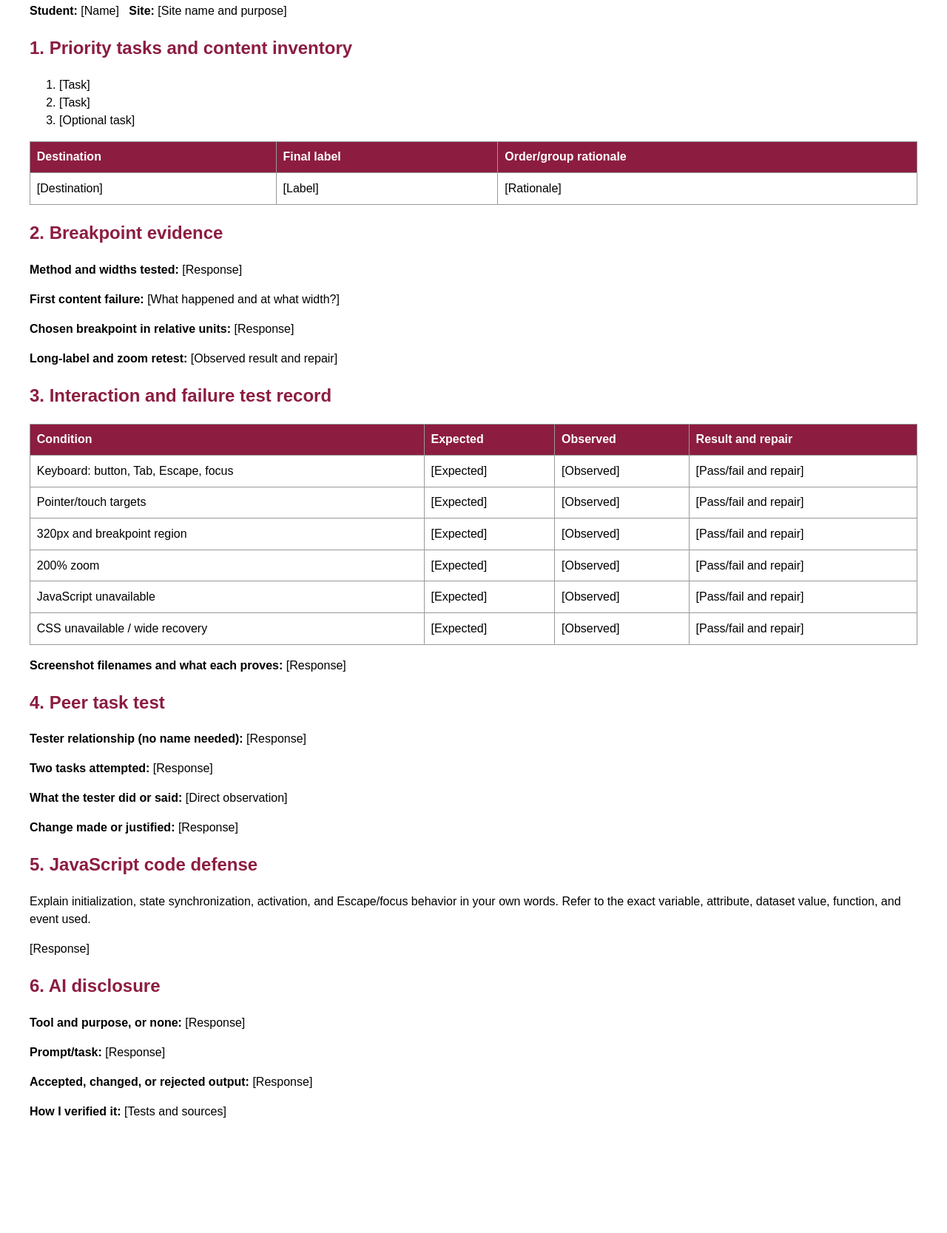
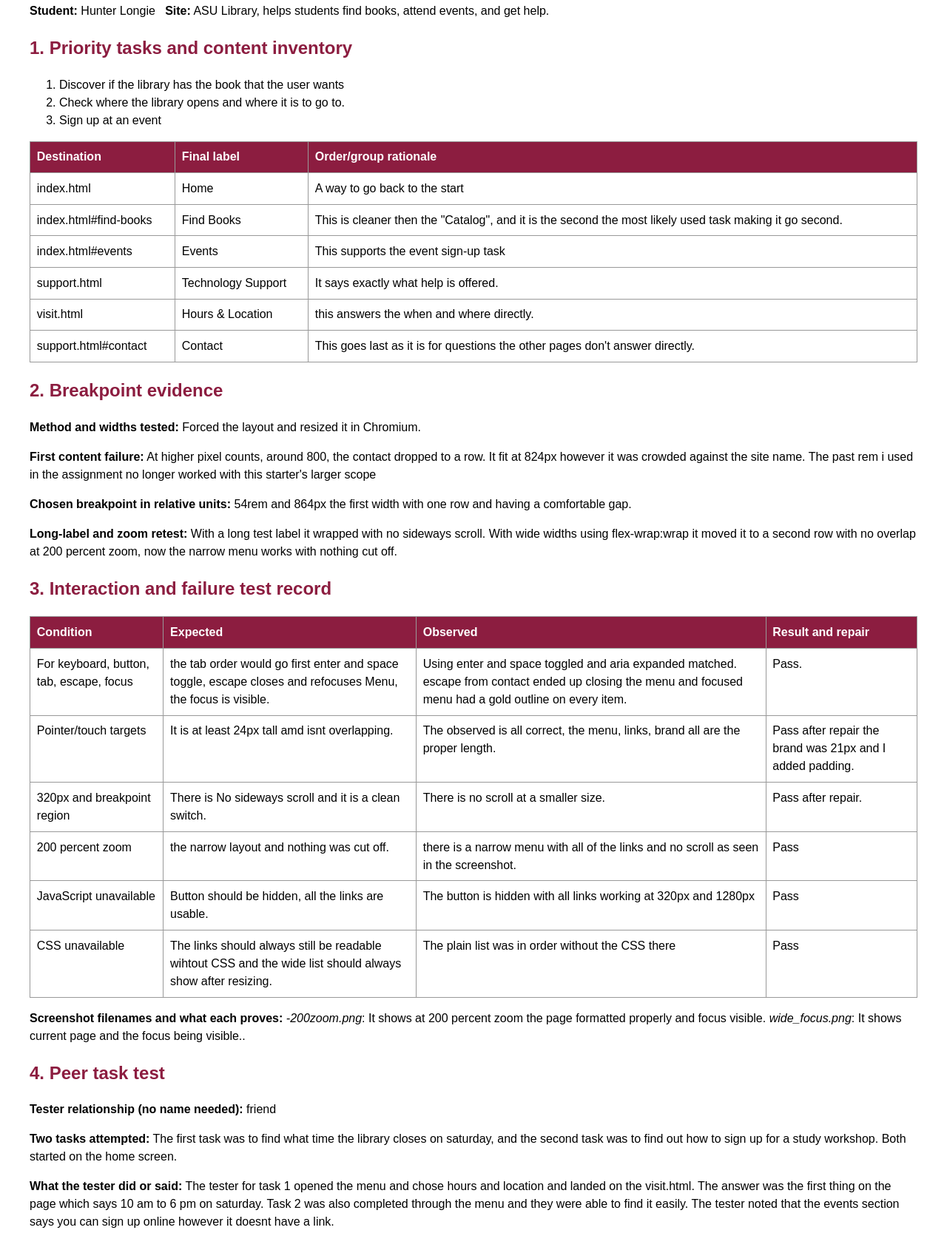
Before and after one commit to Joda132/Responsive-Site-Header-and-Navigation, a plain HTML site: page navigation-plan.html in a window 1280 px wide. Shown: the part 104-1771 px from the top of the page at 74% size. Before the commit the page ends 1651 px from the top, so only its background shows below. Drawn offline with Linux system fonts and the light colour scheme.

Commit message:
Completed the nav questions along with the README
I finished writing all of the sections and answering the questions, filling out the code report. I also added screenshots and finished the readme.

```diff
--- a/navigation-plan.html
+++ b/navigation-plan.html
@@ -1,9 +1,132 @@
-<!doctype html><html lang="en"><head><meta charset="utf-8"><title>Navigation Plan and Evidence</title><style>body{max-width:75rem;margin:auto;padding:1rem;font:1rem/1.5 Arial,sans-serif}h1,h2{color:#8c1d40}table{width:100%;border-collapse:collapse}th,td{border:1px solid #999;padding:.55rem;text-align:left;vertical-align:top}th{background:#8c1d40;color:#fff}</style></head><body>
-<h1>Navigation Plan and Evidence</h1><p><strong>Student:</strong> [Name] &nbsp; <strong>Site:</strong> [Site name and purpose]</p>
-<h2>1. Priority tasks and content inventory</h2><ol><li>[Task]</li><li>[Task]</li><li>[Optional task]</li></ol><table><tr><th>Destination</th><th>Final label</th><th>Order/group rationale</th></tr><tr><td>[Destination]</td><td>[Label]</td><td>[Rationale]</td></tr></table>
-<h2>2. Breakpoint evidence</h2><p><strong>Method and widths tested:</strong> [Response]</p><p><strong>First content failure:</strong> [What happened and at what width?]</p><p><strong>Chosen breakpoint in relative units:</strong> [Response]</p><p><strong>Long-label and zoom retest:</strong> [Observed result and repair]</p>
-<h2>3. Interaction and failure test record</h2><table><tr><th>Condition</th><th>Expected</th><th>Observed</th><th>Result and repair</th></tr><tr><td>Keyboard: button, Tab, Escape, focus</td><td>[Expected]</td><td>[Observed]</td><td>[Pass/fail and repair]</td></tr><tr><td>Pointer/touch targets</td><td>[Expected]</td><td>[Observed]</td><td>[Pass/fail and repair]</td></tr><tr><td>320px and breakpoint region</td><td>[Expected]</td><td>[Observed]</td><td>[Pass/fail and repair]</td></tr><tr><td>200% zoom</td><td>[Expected]</td><td>[Observed]</td><td>[Pass/fail and repair]</td></tr><tr><td>JavaScript unavailable</td><td>[Expected]</td><td>[Observed]</td><td>[Pass/fail and repair]</td></tr><tr><td>CSS unavailable / wide recovery</td><td>[Expected]</td><td>[Observed]</td><td>[Pass/fail and repair]</td></tr></table><p><strong>Screenshot filenames and what each proves:</strong> [Response]</p>
-<h2>4. Peer task test</h2><p><strong>Tester relationship (no name needed):</strong> [Response]</p><p><strong>Two tasks attempted:</strong> [Response]</p><p><strong>What the tester did or said:</strong> [Direct observation]</p><p><strong>Change made or justified:</strong> [Response]</p>
-<h2>5. JavaScript code defense</h2><p>Explain initialization, state synchronization, activation, and Escape/focus behavior in your own words. Refer to the exact variable, attribute, dataset value, function, and event used.</p><p>[Response]</p>
-<h2>6. AI disclosure</h2><p><strong>Tool and purpose, or none:</strong> [Response]</p><p><strong>Prompt/task:</strong> [Response]</p><p><strong>Accepted, changed, or rejected output:</strong> [Response]</p><p><strong>How I verified it:</strong> [Tests and sources]</p>
-</body></html>
+<!doctype html>
+<html lang="en">
+
+<head>
+  <meta charset="utf-8">
+  <title>Navigation Plan and Evidence</title>
+  <style>body{max-width:75rem;margin:auto;padding:1rem;font:1rem/1.5 Arial,sans-serif}h1,h2{color:#8c1d40}table{width:100%;border-collapse:collapse}th,td{border:1px solid #999;padding:.55rem;text-align:left;vertical-align:top}th{background:#8c1d40;color:#fff}</style>
+</head>
+
+<body>
+
+<h1>Navigation Plan and Evidence</h1>
+<p><strong>Student:</strong> Hunter Longie &nbsp; <strong>Site:</strong> ASU Library, helps students find books, attend events, and get help.</p>
+
+<h2>1. Priority tasks and content inventory</h2>
+<ol>
+  <li>Discover if the library has the book that the user wants</li>
+  <li>Check where the library opens and where it is to go to.</li>
+  <li>Sign up at an event</li>
+</ol>
+<table>
+  <tr>
+    <th>Destination</th>
+    <th>Final label</th>
+    <th>Order/group rationale</th>
+  </tr>
+  <tr>
+    <td>index.html</td>
+    <td>Home</td>
+    <td>A way to go back to the start</td>
+  </tr>
+  <tr>
+    <td>index.html#find-books</td>
+    <td>Find Books</td>
+    <td>This is cleaner then the "Catalog", and it is the second the most likely used task making it go second.</td>
+  </tr>
+  <tr>
+    <td>index.html#events</td>
+    <td>Events</td>
+    <td>This supports the event sign-up task</td>
+  </tr>
+  <tr>
+    <td>support.html</td>
+    <td>Technology Support</td>
+    <td>It says exactly what help is offered.</td>
+  </tr>
+  <tr>
+    <td>visit.html</td>
+    <td>Hours &amp; Location</td>
+    <td>this answers the when and where directly.</td>
+  </tr>
+  <tr>
+    <td>support.html#contact</td>
+    <td>Contact</td>
+    <td>This goes last as it is for questions the other pages don't answer directly.</td>
+  </tr>
+</table>
+
+<h2>2. Breakpoint evidence</h2>
+<p><strong>Method and widths tested:</strong> Forced the layout and resized it in Chromium.</p>
+<p><strong>First content failure:</strong> At higher pixel counts, around 800, the contact dropped to a row. It fit at 824px however it was crowded against the site name. The past rem i used in the assignment no longer worked with this starter's larger scope</p>
+<p><strong>Chosen breakpoint in relative units:</strong> 54rem and 864px the first width with one row and having a comfortable gap.</p>
+<p><strong>Long-label and zoom retest:</strong> With a long test label it wrapped with no sideways scroll. With wide widths using flex-wrap:wrap it moved it to a second row with no overlap at 200 percent zoom, now the narrow menu works with nothing cut off.</p>
+<h2>3. Interaction and failure test record</h2>
+<table>
+  <tr>
+    <th>Condition</th>
+    <th>Expected</th>
+    <th>Observed</th>
+    <th>Result and repair</th>
+  </tr>
+  <tr>
+    <td>For keyboard, button, tab, escape, focus</td>
+    <td>the tab order would go first enter and space toggle, escape closes and refocuses Menu, the focus is visible.</td>
+    <td>Using enter and space toggled and aria expanded matched. escape from contact ended up closing the menu and focused menu had a gold outline on every item.</td>
+    <td>Pass.</td>
+  </tr>
+  <tr>
+    <td>Pointer/touch targets</td>
+    <td>It is at least 24px tall amd isnt overlapping.</td>
+    <td>The observed is all correct, the menu, links, brand all are the proper length.</td>
+    <td>Pass after repair the brand was 21px and I added padding.</td>
+  </tr>
+  <tr>
+    <td>320px and breakpoint region</td>
+    <td>There is No sideways scroll and it is a clean switch.</td>
+    <td>There is no scroll at a smaller size.</td>
+    <td>Pass after repair.</td>
+  </tr>
+  <tr>
+    <td>200 percent zoom</td>
+    <td>the narrow layout and nothing was cut off.</td>
+    <td>there is a narrow menu with all of the links and no scroll as seen in the screenshot.</td>
+    <td>Pass</td>
+  </tr>
+  <tr>
+    <td>JavaScript unavailable</td>
+    <td>Button should be hidden, all the links are usable.</td>
+    <td>The button is hidden with all links working at 320px and 1280px</td>
+    <td>Pass</td>
+  </tr>
+  <tr>
+    <td>CSS unavailable</td>
+    <td>The links should always still be readable wihtout CSS and the wide list should always show after resizing.</td>
+    <td>The plain list was in order without the CSS there</td>
+    <td>Pass</td>
+  </tr>
+</table>
+<p><strong>Screenshot filenames and what each proves:</strong> <em>-200zoom.png</em>: It shows at 200 percent zoom the page formatted properly and focus visible. <em>wide_focus.png</em>: It shows current page and the focus being visible..</p>
+
+<h2>4. Peer task test</h2>
+<p><strong>Tester relationship (no name needed):</strong> friend</p>
+<p><strong>Two tasks attempted:</strong> The first task was to find what time the library closes on saturday, and the second task was to find out how to sign up for a study workshop. Both started on the home screen.</p>
+<p><strong>What the tester did or said:</strong> The tester for task 1 opened the menu and chose hours and location and landed on the visit.html. The answer was the first thing on the page which says 10 am to 6 pm on saturday. Task 2 was also completed through the menu and they were able to find it easily. The tester noted that the events section says you can sign up online however it doesnt have a link.</p>
+<p><strong>Change made or justified:</strong> The labels and order I have are all justified as my friend was able to find everything with ease without issue. They picked the correct link on first try for both.</p>
+
+<h2>5. JavaScript code defense</h2>
+<p>Explain initialization, state synchronization, activation, and Escape/focus behavior in your own words. Refer to the exact variable, attribute, dataset value, function, and event used.</p>
+<p><strong>Initialization:</strong> This adds the js class to the <<code>&lt;html&gt;</code>> so that the CSS is able to hide the list only when Javascript is running. It sets button.hidden=false and calls setOpen(false)</p>
+<p><strong>State synchronization:</strong> The setOpen(isOpen) will set teh aria-expanded ON button and toggles the is-open on list together.</p>
+<p><strong>Activation:</strong> the click event will call the setOpen with the opposite state. And a native button fires click for enter ane space.</p>
+<p><strong>On the keydown if the event.key is "escape" and the menu is open it will cal setOpen(false) and button.focus().</p>
+
+<h2>6. AI disclosure</h2>
+<p><strong>Tool and purpose, or none:</strong> none</p>
+<p><strong>Prompt/task:</strong> none</p>
+<p><strong>Accepted, changed, or rejected output:</strong> none</p>
+<p><strong>How I verified it:</strong> none</p>
+
+</body>
+
+</html>
```
Also changed, not shown: 200_zoom.png (added), README.txt, wide_focus.png (added).
